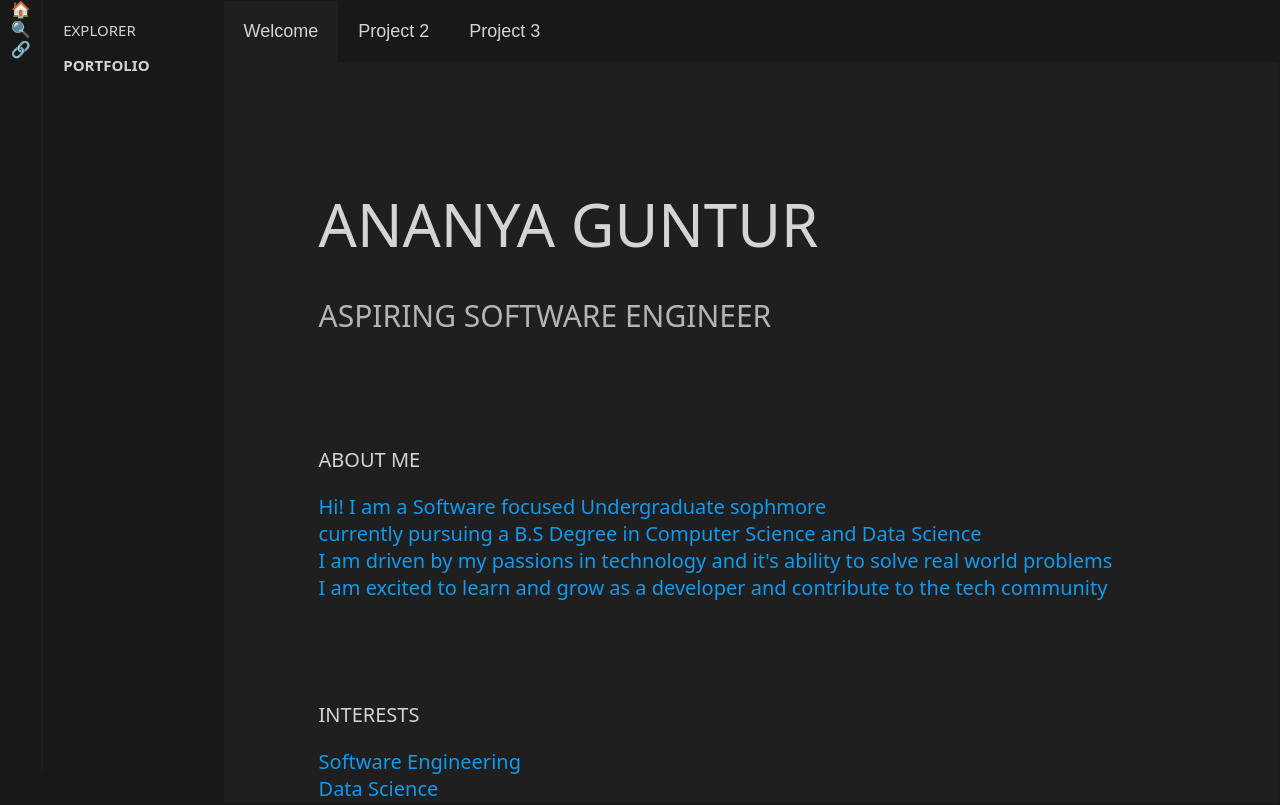
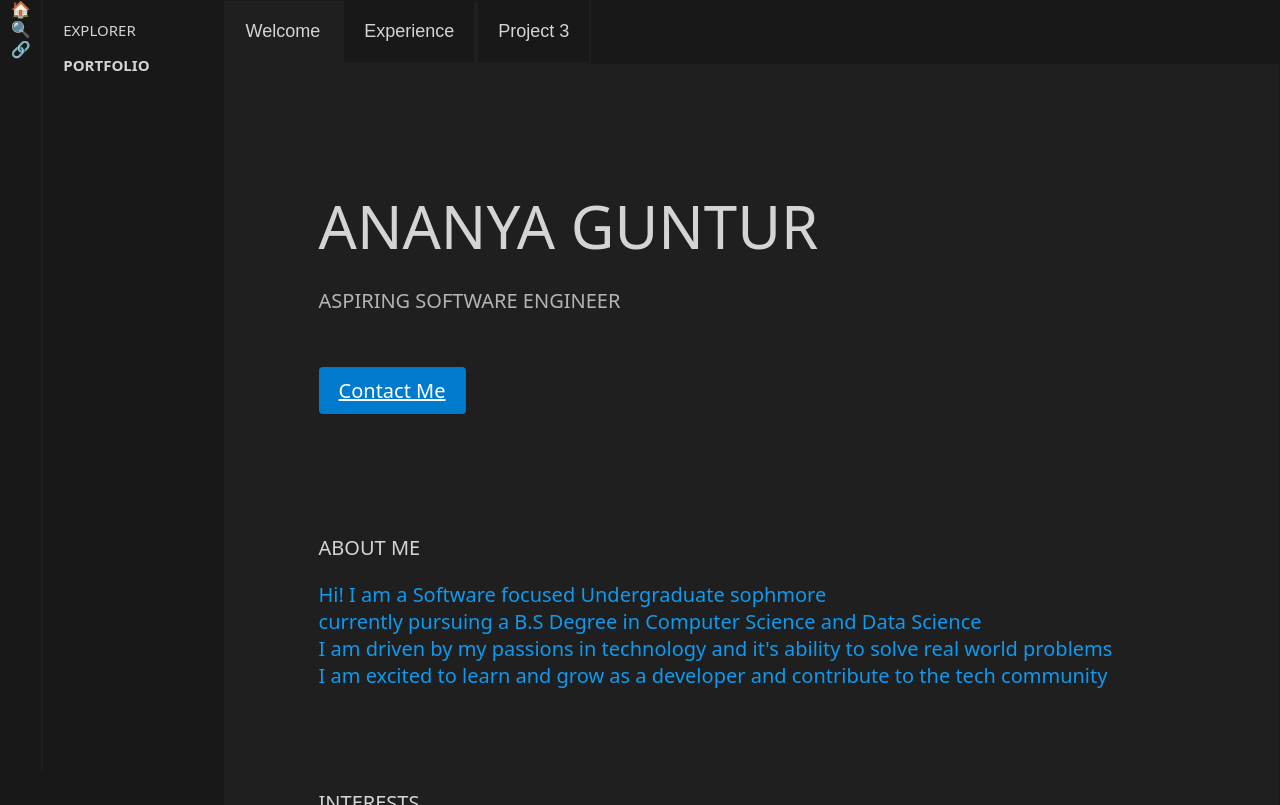
Before and after one commit to AnanyaGuntur8/portfolio, a plain HTML site: page index.html in a window 1280 px wide. Drawn offline with Linux system fonts and the light colour scheme.

Commit message:
Commit to Main

```diff
--- a/index.html
+++ b/index.html
@@ -20,13 +20,14 @@
         <div class="editor">
             <div class="tabs">
                 <button class="tablink" id="defaultOpen" onclick="openTab(event, 'tab1')">Welcome</button>
-                <button class="tablink" onclick="openTab(event, 'tab2')">Project 2</button>
+                <button class="tablink" onclick="openTab(event, 'tab2')">Experience</button>
                 <button class="tablink" onclick="openTab(event, 'tab3')">Project 3</button>
             </div>
             <div id="tab1" class="tabcontent">
                 <div class="welcomescreen">
                     <div class="header">ANANYA GUNTUR</div>
                     <p class="welcome-container">ASPIRING SOFTWARE ENGINEER</p>
+                    <a href="mailto:ananya.guntur@gmail.com" class="contact">Contact Me</a>
                     <p class="welcome-content">ABOUT ME</p>
                     <p class="aboutme-content"> Hi! I am a Software focused Undergraduate sophmore</br>
                         currently pursuing a B.S Degree in Computer Science and Data Science</br>
@@ -37,13 +38,16 @@
                     <p class="aboutme-content"> Software Engineering
                     </br>Data Science
                     </br> Machine Learning/Artifical Intelligence
+                    </br> Mobile App Development
+                    </br> Web Development
                     </p>
                 </div>
             </div>
             <div id="tab2" class="tabcontent">
-                <div class="header">Project 2</div>
+                <div class="experience-header">Experiences</div>
                 <div class="content">
-                    <p>Details about Project 2.</p>
+                    <p class="experience">Computer Science Reserach Assistant </p>
+                    <p></p>
                 </div>
             </div>
             <div id="tab3" class="tabcontent">
--- a/styles.css
+++ b/styles.css
@@ -58,7 +58,8 @@ body, html {
     color: #d4d4d4;
     padding: 20px; /* Increase padding for larger tabs */
     font-size: 18px; /* Increase font size */
-    border: none;
+    border: 2px solid #1F1F1F; /* Add border */
+    border-top: 2px; /* Optional: add border radius for rounded corners */
     outline: none;
     cursor: pointer;
     transition: background-color 0.3s;
@@ -130,7 +131,7 @@ body, html {
     display: flex;
     flex-direction: column;
     align-items: left;
-    font-size: 30px;
+    font-size: 20px;
     color: #b4b4b4;
 }
 .welcome-content{
@@ -141,3 +142,30 @@ body, html {
     font-size:20px;
     color:rgb(16, 153, 238)
 }
+.contact {
+    display: inline-block;
+    background-color: #007acc;
+    color: #ffffff;
+    padding: 10px 20px;
+    margin: 20px 0;
+    border: none;
+    cursor: pointer;
+    font-size: 20px;
+    border-radius: 4px;
+    transition: background-color 0.3s ease;
+    text-align: center;
+}
+
+.contact:hover {
+    background-color: #005f99;
+}
+.experience-header{
+    font-family: system-ui, -apple-system, BlinkMacSystemFont, 'Segoe UI', Roboto, Oxygen, Ubuntu, Cantarell, 'Open Sans', 'Helvetica Neue', sans-serif;
+    font-size: 30px;
+}
+.experience{
+    font-size: 20px;
+    font-family: system-ui, -apple-system, BlinkMacSystemFont, 'Segoe UI', Roboto, Oxygen, Ubuntu, Cantarell, 'Open Sans', 'Helvetica Neue', sans-serif;
+    padding-left: 75px;
+    padding-top: 100px;
+}
```
